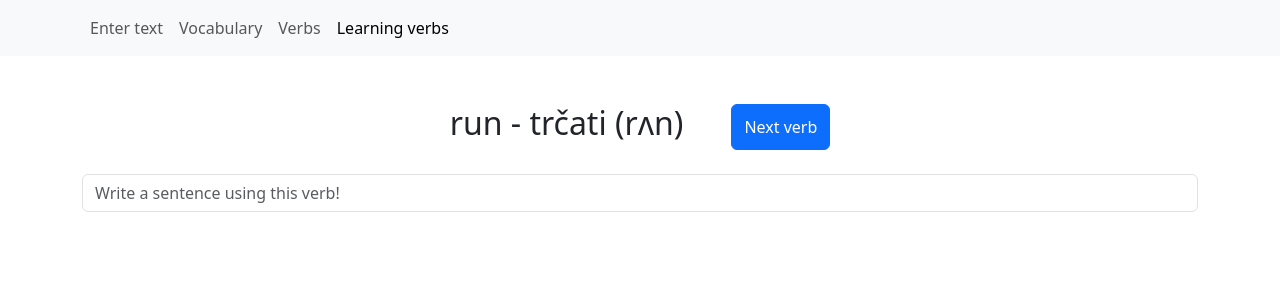
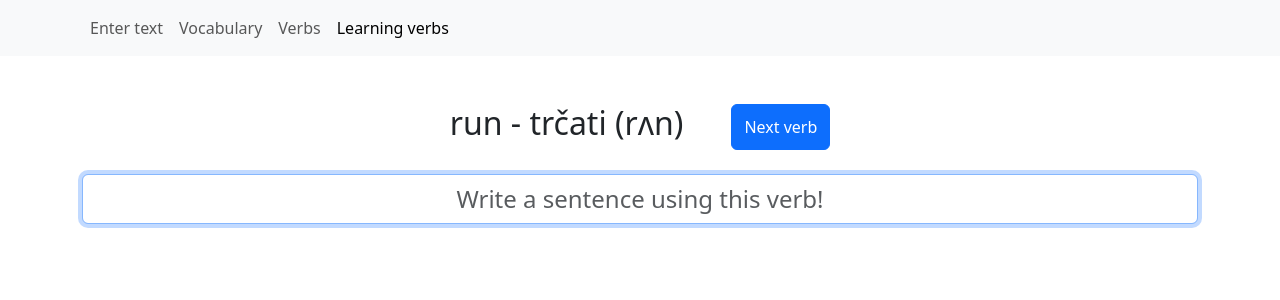
Before and after one commit to MiIos1988/vocabulary, a React (Create React App) app in the folder frontend/: page /test in a window 1280 px wide. Both pictures are taken after a click on the button "View translate". Shown: the top 300 px of the page. Built offline with nearby package versions, Linux system fonts and the light colour scheme; no server answers.

Commit message:
change app

```diff
--- /dev/null
+++ b/frontend/src/assets/scss/learningVerbs.scss
@@ -0,0 +1,4 @@
+.inputField{
+    font-size: 1.5rem;
+    text-align: center;
+}
--- a/frontend/src/components/LearningVerbsComponent.jsx
+++ b/frontend/src/components/LearningVerbsComponent.jsx
@@ -1,57 +1,104 @@
-import React, { useEffect, useState } from 'react'
-import { useSelector } from 'react-redux'
-import { getVerbs } from '../services/getData'
+import React, { useEffect, useRef, useState } from "react";
+import { useSelector } from "react-redux";
+import { getVerbs } from "../services/getData";
 
 const LearningVerbsComponent = () => {
   const [arrayVerbs, setArrayVerbs] = useState([]);
   const [randomNumber, setRandomNumber] = useState(0);
-  const [randomString, setRandomString] = useState("run - trčati (rʌn)")
+  const [randomString, setRandomString] = useState("run - trčati (rʌn)");
   const [randomWord, setRandomWord] = useState("trčati");
   const [singleWord, setSingleWord] = useState(true);
+  const [attempt, setAttempt] = useState('')
+  const inputRef = useRef();
 
   useEffect(() => {
-    getVerbs().then(res => setArrayVerbs(res.data))
-  }, []
-  )
+    getVerbs().then((res) => setArrayVerbs(res.data));
+  }, []);
+
+  useEffect(() => {
+    if (inputRef.current) {
+      inputRef.current.focus();
+    }
+  }, [singleWord]);
 
   const writeOneWord = (string) => {
     let start_index = string.indexOf("-") + 2;
     let end_index = string.indexOf("(") - 1;
     let oneWord = string.substring(start_index, end_index);
-    setRandomWord(oneWord)
+    setRandomWord(oneWord);
+  };
+
+  const handlerPressKey = (e, isTrue) => {
+   if( e.key === "Enter") {
+    if(!isTrue){
+     setSingleWord(false);
+     const random = Math.floor(Math.random() * arrayVerbs.length);
+    setRandomNumber(random);
+    setAttempt('');
+    }else{
+    const newString = arrayVerbs[randomNumber];
+    setRandomString(newString);
+    writeOneWord(newString);
+    setSingleWord(true);
    }
+  }
+  };
 
   return (
-    <div className='container'>
-      {singleWord ?
+    <div className="container">
+      {singleWord ? (
         <div>
-        <div className='d-flex justify-content-center mt-5'>
+          <div className="d-flex justify-content-center mt-5">
             <h2>{randomWord}</h2>
-        <button className='btn btn-primary ms-5' onClick={() => {
+            <button
+              className="btn btn-primary ms-5"
+              onClick={() => {
                 setSingleWord(false);
-          const random = Math.floor(Math.random() * arrayVerbs.length)
+                const random = Math.floor(Math.random() * arrayVerbs.length);
                 setRandomNumber(random);
-        }}>View translate</button>
+                setAttempt('');
+              }}
+            >
+              View translate
+            </button>
           </div>
-        <input className='form-control my-4' type="text" placeholder='Write a sentence using this verb!' />
+          <input
+            className="form-control my-4 inputField"
+            type="text"
+            placeholder="Write the verb correctly!"
+            onKeyDown={(event) => handlerPressKey(event, false)}
+            ref={inputRef}
+            onChange={e => setAttempt( e.target.value)}
+          />
+          <p className="my-4 fs-1 text-center">{attempt}</p>
         </div>
-        : <>
-          <div className='d-lg-flex justify-content-center mt-5 text-center'>
-            <h2 className='text-center'>{randomString}</h2>
-            <button className='btn btn-primary ms-lg-5' onClick={() => {
+      ) : (
+        <>
+          <div className="d-lg-flex justify-content-center mt-5 text-center">
+            <h2 className="text-center">{randomString}</h2>
+            <button
+              className="btn btn-primary ms-lg-5"
+              onClick={() => {
                 const newString = arrayVerbs[randomNumber];
-              setRandomString(newString)
-              writeOneWord(newString)
-              setSingleWord(true)
+                setRandomString(newString);
+                writeOneWord(newString);
+                setSingleWord(true);
+              }}
+            >
+              Next verb
+            </button>
+          </div>
+          <input
+            className="form-control my-4 inputField"
+            type="text"
+            placeholder="Write a sentence using this verb!"
+            onKeyDown={(event) => handlerPressKey(event, true)}
+            ref={inputRef}
+          />
+        </>
+      )}
+    </div>
+  );
+};
 
-            }}>Next verb</button>
-          </div>
-          <input className='form-control my-4' type="text" placeholder='Write a sentence using this verb!' />
-        </>
-      }
-
-    </div>
-  )
-}
-
-export default LearningVerbsComponent
+export default LearningVerbsComponent;
--- a/frontend/src/index.scss
+++ b/frontend/src/index.scss
@@ -1 +1,2 @@
 @import './assets/scss/vocabulary.scss';
+@import './assets/scss/learningVerbs.scss';
```
Lines whose indentation alone changed are shown as unchanged.
